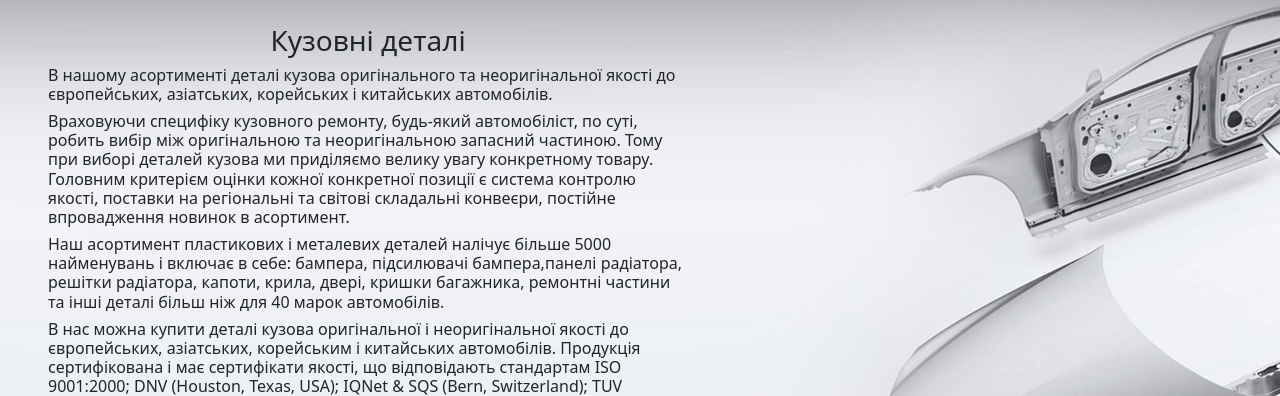
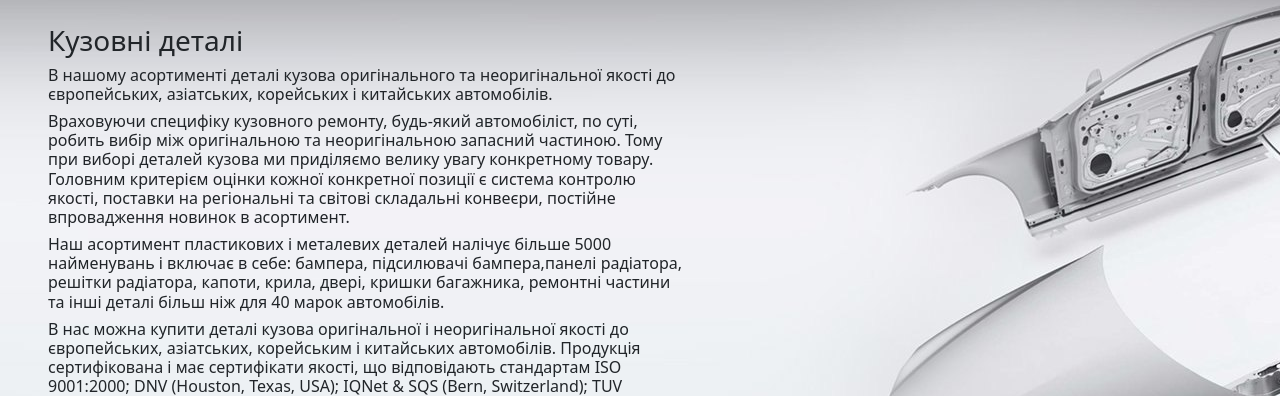
Before and after one commit to Rostykfps/final-project-cs50, a Flask app: page /kuzov in a window 1280 px wide. Shown: the part 66-462 px from the top of the page. Run offline with Flask 2, Linux system fonts and the light colour scheme; some libraries are stand-ins or nearby versions.

Commit message:
Update kuzov.html

```diff
--- a/templates/kuzov.html
+++ b/templates/kuzov.html
@@ -6,10 +6,9 @@
 
 {% block body%}
 <body background="static/images/img_background.jpg">
-
   <div class="col-lg-6 ms-5">
     <br/>
-    <div><center><h3>Кузовні деталі</h3></center></div>
+    <div class="product"><h3>Кузовні деталі</h3></div>
     <h6>В нашому асортименті деталі кузова оригінального та неоригінальної якості до європейських, азіатських, корейських і китайських автомобілів.</h6>
     <h6>Враховуючи специфіку кузовного ремонту, будь-який автомобіліст, по суті, робить вибір між оригінальною та неоригінальною запасний частиною. Тому при виборі деталей кузова ми приділяємо велику увагу конкретному товару. Головним критерієм оцінки кожної конкретної позиції є система контролю якості, поставки на регіональні та світові складальні конвеєри, постійне впровадження новинок в асортимент.</h6>
     <h6>Наш асортимент пластикових і металевих деталей налічує більше 5000 найменувань і включає в себе: бампера, підсилювачі бампера,панелі радіатора, решітки радіатора, капоти, крила, двері, кришки багажника, ремонтні частини та інші деталі більш ніж для 40 марок автомобілів.</h6>
```
